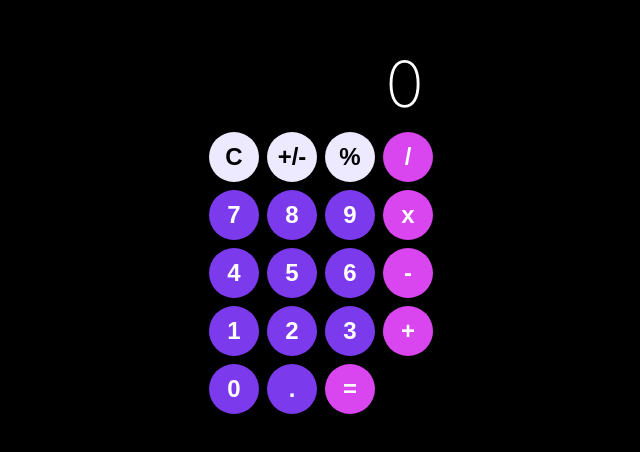
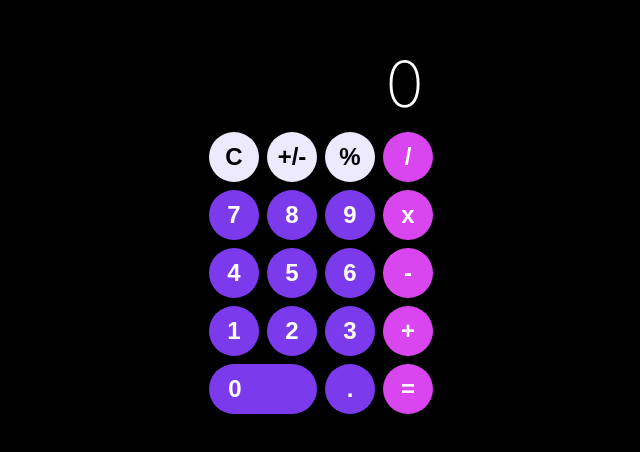
Before and after one commit to emanuelefavero/js, a plain HTML site: page calculator.html in a window 1280 px wide. Shown: the part 172-624 px from the top of the page, without its empty margins (322-962 px from the left). Drawn offline with Linux system fonts and the light colour scheme.

Commit message:
fix zero button size and position

```diff
--- a/calculator.html
+++ b/calculator.html
@@ -71,6 +71,14 @@
           &.number {
             background-color: #7c3aed;
             color: #fff;
+
+            &.zero {
+              grid-column: span 2;
+              width: 100%;
+              border-radius: 50px;
+              text-align: left;
+              padding-left: 1.2rem;
+            }
           }
         }
       }
@@ -96,7 +104,7 @@
         <button onclick="appendNumber('2')" class="number">2</button>
         <button onclick="appendNumber('3')" class="number">3</button>
         <button onclick="selectOperator('+')" class="operator">+</button>
-        <button onclick="appendNumber('0')" class="number">0</button>
+        <button onclick="appendNumber('0')" class="number zero">0</button>
         <button onclick="appendDot()" class="number">.</button>
         <button onclick="calculate()" class="operator">=</button>
       </div>
```
